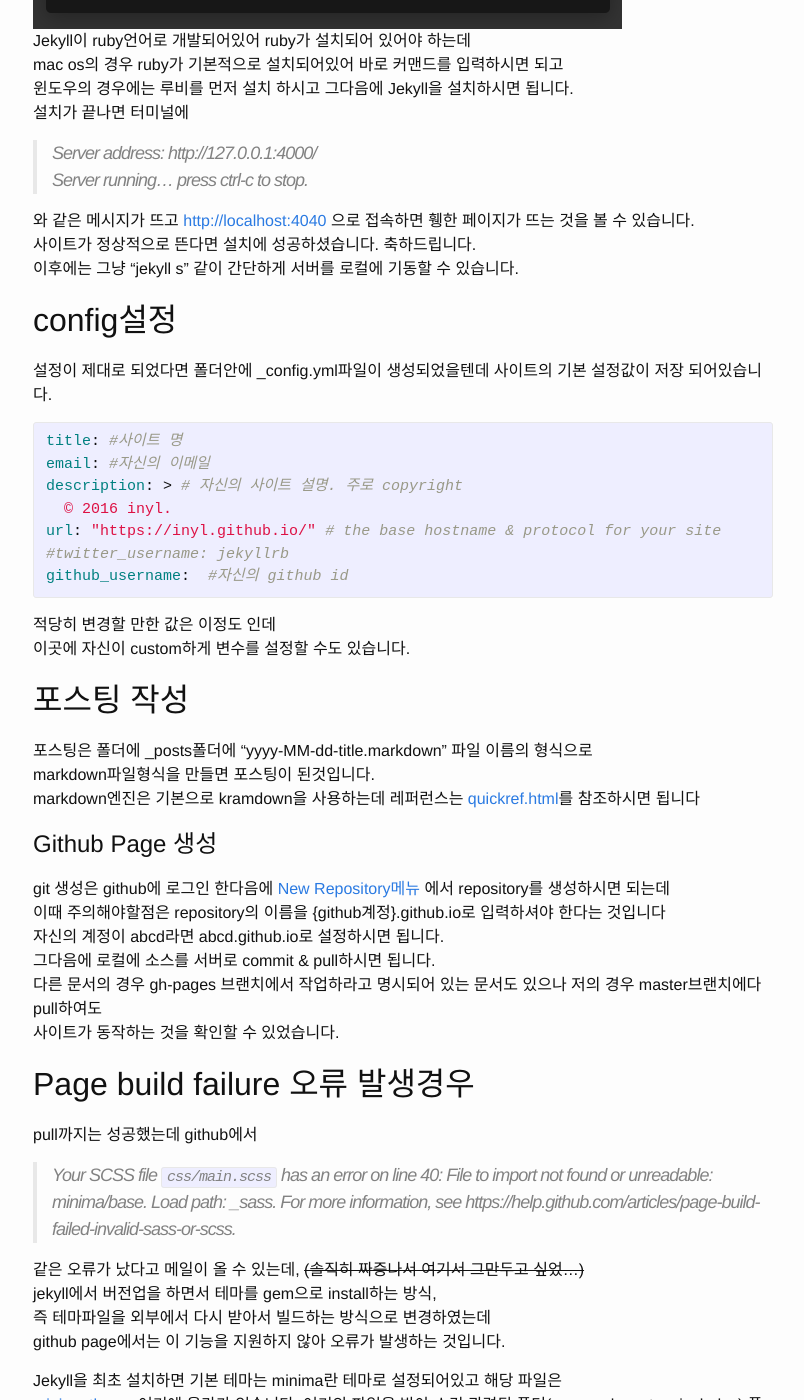
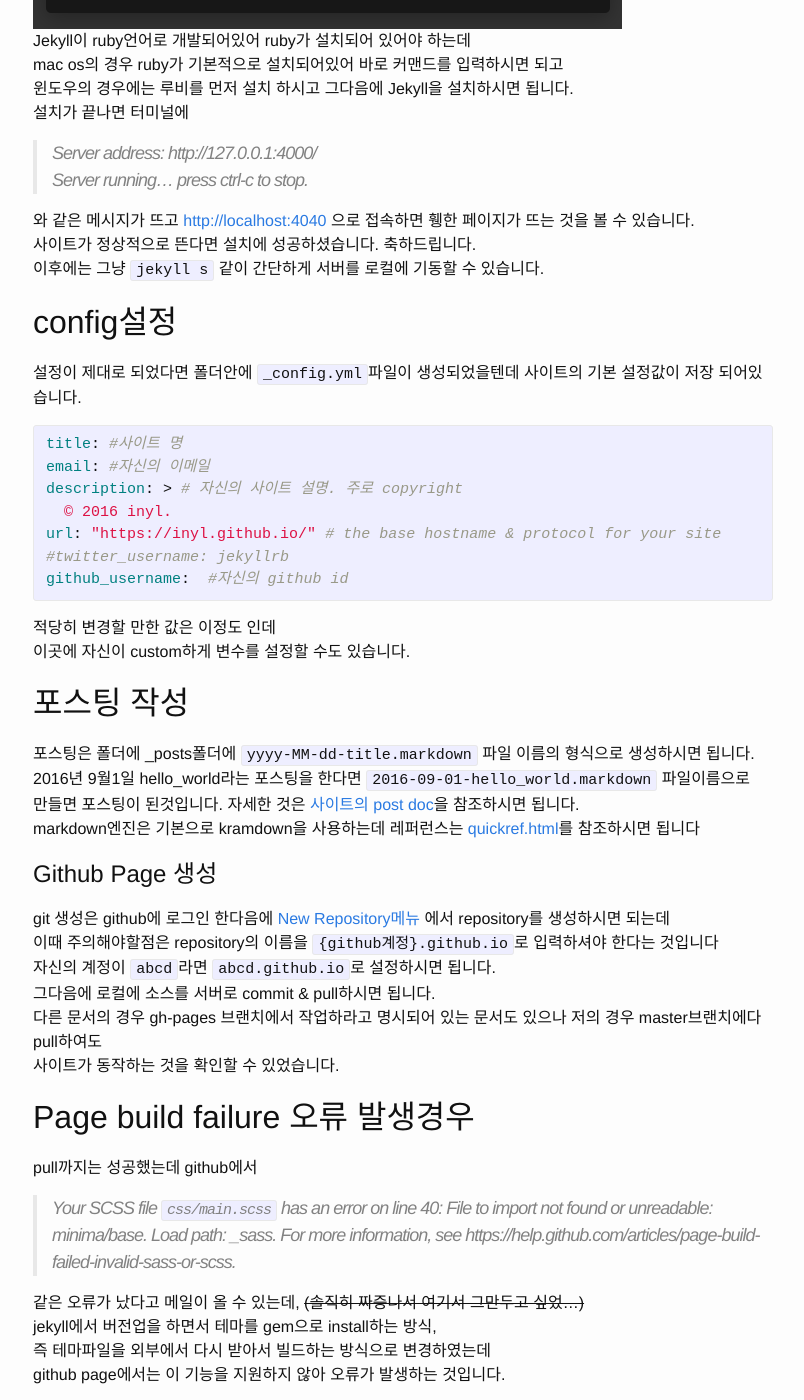
Before and after one commit to inyl/inyl.github.io, a Jekyll site: the page built from _posts/2016-08-28-jekyll_github_page.markdown, in a window 1280 px wide and 1400 px high, scrolled down 1054 px. Shown: the whole window, without its empty margins (237-1041 px from the left). Built offline with Jekyll 4.4.1, drawn with Linux system fonts in a browser that asks for light colours; comment, search, counter and statistics services are not loaded; some of the changed text lies outside the part shown.

Commit message:
헛소리 추가

```diff
--- a/_posts/2016-08-28-jekyll_github_page.markdown
+++ b/_posts/2016-08-28-jekyll_github_page.markdown
@@ -28,10 +28,10 @@
 
 와 같은 메시지가 뜨고 [http://localhost:4040](http://localhost:4000/) 으로 접속하면 휑한 페이지가 뜨는 것을 볼 수 있습니다.<br/>
 사이트가 정상적으로 뜬다면 설치에 성공하셨습니다. 축하드립니다.<br/>
-이후에는 그냥 "jekyll s" 같이 간단하게 서버를 로컬에 기동할 수 있습니다.<br/>
+이후에는 그냥 `jekyll s` 같이 간단하게 서버를 로컬에 기동할 수 있습니다.<br/>
 
 ## config설정
-설정이 제대로 되었다면 폴더안에 _config.yml파일이 생성되었을텐데 사이트의 기본 설정값이 저장 되어있습니다.<br/>
+설정이 제대로 되었다면 폴더안에 `_config.yml`파일이 생성되었을텐데 사이트의 기본 설정값이 저장 되어있습니다.<br/>
 
 {% highlight yml %}
 title: #사이트 명
@@ -46,14 +46,15 @@
 이곳에 자신이 custom하게 변수를 설정할 수도 있습니다.<br/>
 
 ## 포스팅 작성
-포스팅은 폴더에 _posts폴더에 "yyyy-MM-dd-title.markdown" 파일 이름의 형식으로<br/>
-markdown파일형식을 만들면 포스팅이 된것입니다.<br/>
+포스팅은 폴더에 _posts폴더에 `yyyy-MM-dd-title.markdown` 파일 이름의 형식으로 생성하시면 됩니다.<br/>
+2016년 9월1일 hello_world라는 포스팅을 한다면 `2016-09-01-hello_world.markdown` 파일이름으로 <br/>
+만들면 포스팅이 된것입니다. 자세한 것은 [사이트의 post doc](https://jekyllrb.com/docs/posts/)을 참조하시면 됩니다.<br/>
 markdown엔진은 기본으로 kramdown을 사용하는데 레퍼런스는 [quickref.html](http://kramdown.gettalong.org/quickref.html)를 참조하시면 됩니다<br/>
 
 # Github Page 생성
 git 생성은 github에 로그인 한다음에 [New Repository메뉴](https://github.com/new) 에서 repository를 생성하시면 되는데<br/>
-이때 주의해야할점은 repository의 이름을 {github계정}.github.io로 입력하셔야 한다는 것입니다<br/>
-자신의 계정이 abcd라면 abcd.github.io로 설정하시면 됩니다.<br/>
+이때 주의해야할점은 repository의 이름을 `{github계정}.github.io`로 입력하셔야 한다는 것입니다<br/>
+자신의 계정이 `abcd`라면 `abcd.github.io`로 설정하시면 됩니다.<br/>
 그다음에 로컬에 소스를 서버로 commit & pull하시면 됩니다.<br/>
 다른 문서의 경우 gh-pages 브랜치에서 작업하라고 명시되어 있는 문서도 있으나 저의 경우 master브랜치에다 pull하여도<br/>
 사이트가 동작하는 것을 확인할 수 있었습니다.<br/>
@@ -85,4 +86,5 @@
 다른 theme를 사용중이면 포스트 화면의 html에 코드를 넣으시면 됩니다.
 
 근데 막상 해보면 서버 올렸을때 막 틀어지기도 하고 노력이 너무 많이 들어가네요.<br/>
-진정한 Geek아니면 사용은 비추 드립니다.
+~~(이 허접한 포스팅 하는데 대체 커밋을 몇번을 하는건지 어흐)~~<br/>
+진정한 Geek아니면 사용은 비추 드리고 싶습니다 ㅠㅠ
```
